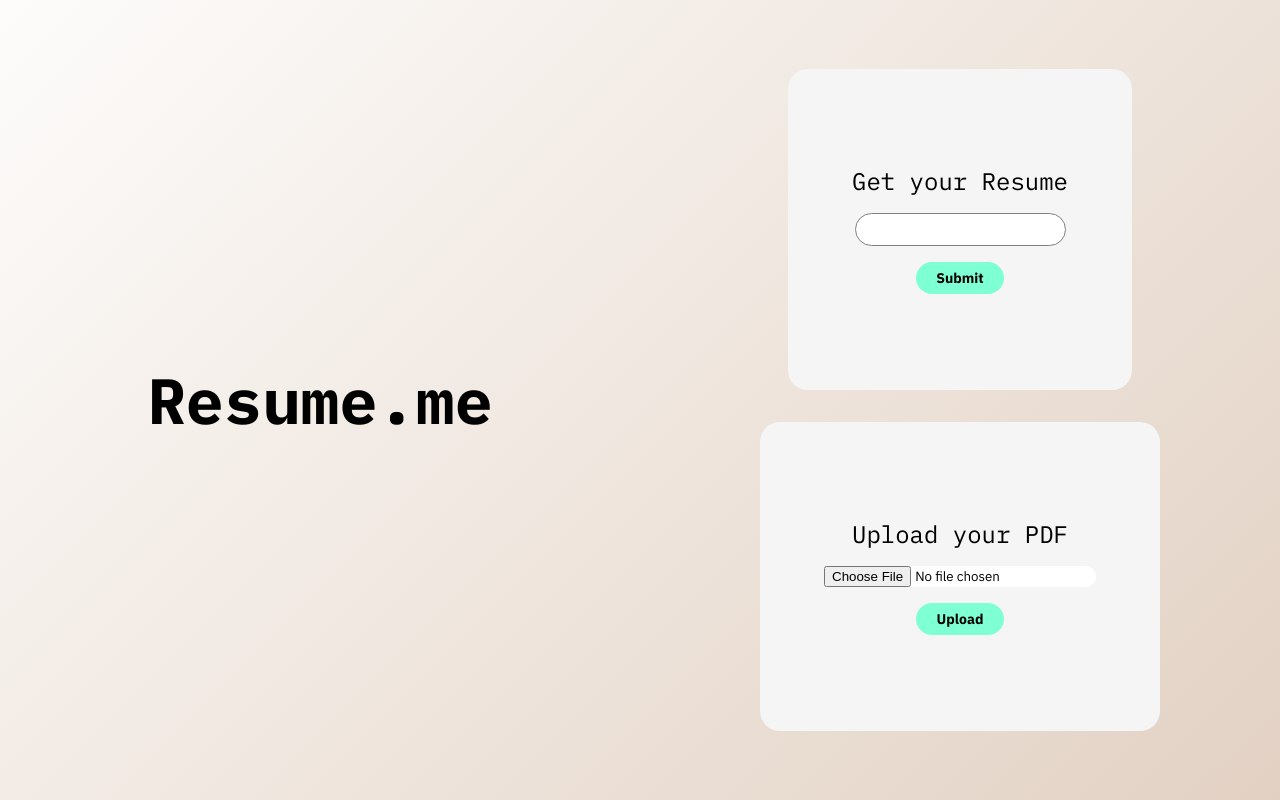
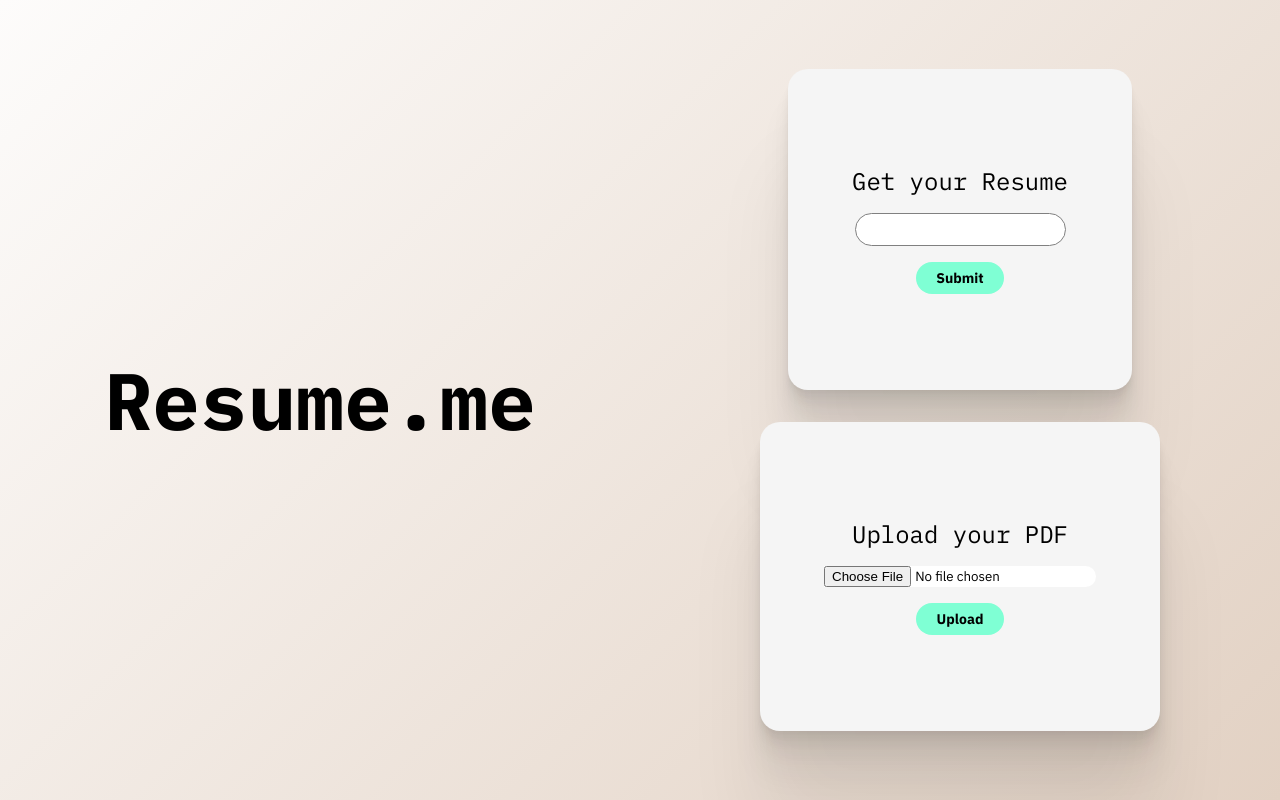
Before and after one commit to AlexWang18/Steelhacks, a React (Create React App) app in the folder frontend/: page / in a window 1280 px wide. Built offline with nearby package versions, Linux system fonts and the light colour scheme.

Commit message:
feat: little bit more styling

```diff
--- a/frontend/src/scss/main.scss
+++ b/frontend/src/scss/main.scss
@@ -23,7 +23,7 @@ body {
     font-family: $monoFont;
     color: black;
     @media screen and (min-width: $tabletWidth) {
-      font-size: 4rem;
+      font-size: 5rem;
     }
   }
   .features {
@@ -38,6 +38,10 @@ body {
     background-color: whitesmoke;
     border-radius: 20px;
     padding: 3rem;
+    box-shadow: 0 2.8px 2.2px rgba(0, 0, 0, 0.02),
+      0 6.7px 5.3px rgba(0, 0, 0, 0.028), 0 12.5px 10px rgba(0, 0, 0, 0.035),
+      0 22.3px 17.9px rgba(0, 0, 0, 0.042), 0 41.8px 33.4px rgba(0, 0, 0, 0.05),
+      0 100px 80px rgba(0, 0, 0, 0.07);
     @media screen and (min-width: $tabletWidth) {
       padding: 6rem 4rem;
     }
```
